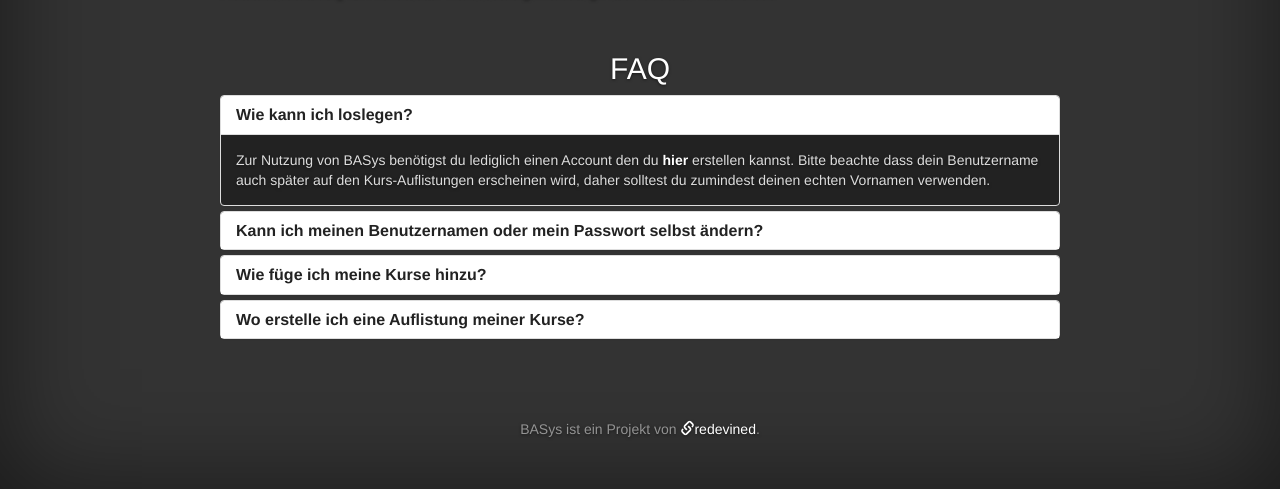
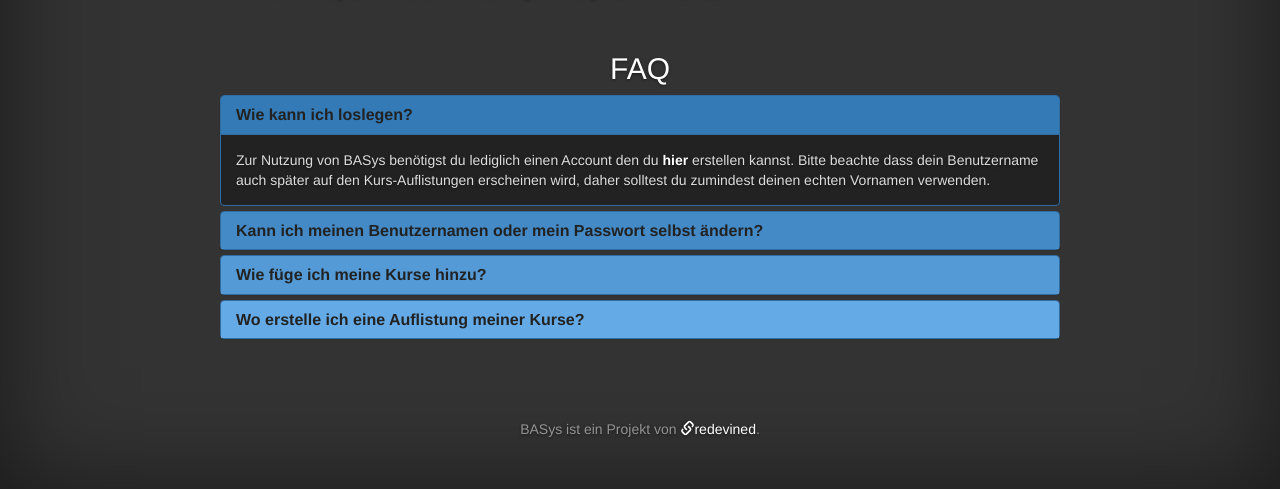
Before and after one commit to redevined/brenner-assistant-system, a Python web app: template templates/about.html in a window 1280 px wide. Shown: the part 361-850 px from the top of the page. Run offline with Jinja, Linux system fonts and the light colour scheme; the template is opened without the code that fills it, so the values that code supplies are empty; some libraries are stand-ins or nearby versions.

Commit message:
Removed scroll-body + slight color changes

```diff
--- a/static/css/courses.css
+++ b/static/css/courses.css
@@ -5,11 +5,6 @@ table {
   border-radius: 6px;
   box-shadow: inset 5px 5px 5px rgba(0,0,0,.1);
   overflow: hidden;
-}
-
-.scroll-body {
-  max-height: 700px;
-  overflow: auto;
 }
 
 thead .course {
--- a/static/css/home.css
+++ b/static/css/home.css
@@ -12,15 +12,27 @@
 }
 
 .panel-default {
-	border-color: #ddd;
+	border-color: #2e6da4;
 }
 
-.panel-default > .panel-heading {
-	background-color: #fff;
+.panel-default > .panel-heading#q1 {
+	background-color: #337ab7;
+}
+
+.panel-default > .panel-heading#q2 {
+	background-color: #438ac7;
+}
+
+.panel-default > .panel-heading#q3 {
+	background-color: #539ad7;
+}
+
+.panel-default > .panel-heading#q4 {
+	background-color: #63aae7;
 }
 
 .panel-default > .panel-heading + .panel-collapse > .panel-body {
-	border-top-color: #ddd;
+	border-top-color: #2e6da4;
 }
 
 .panel-heading a, .panel-heading a:hover, .panel-heading a:focus {
--- a/templates/admin.html
+++ b/templates/admin.html
@@ -19,7 +19,7 @@
 <div class="cover-content center inner">
 	<h2>
 		BASys Admin Bereich.<br />
-		<small>Careful: Your're toying with powerful forces here.</small>
+		<small>Careful: <a href="https://xkcd.com/419/">Your're toying with powerful forces here.</a></small>
 	</h2>
 	<br />
 
@@ -43,7 +43,6 @@
 	{% endfor %}
 
 	{% if result %}
-	<div class="scroll-body">
 	<table class="table table-hover">
 		{% for record in result %}
 		<tr>
@@ -53,7 +52,6 @@
 		</tr>
 		{% endfor %}
 	</table>
-	</div>
 	{% endif %}
 </div>
 {% endblock %}
--- a/templates/courses.html
+++ b/templates/courses.html
@@ -63,7 +63,7 @@
 	<br />
 	{% endfor %}
 
-	<div class="scroll-body">
+
 	<form method="POST" action="{{ _.Config.Urls.App.course_add }}">
 		<table class="table table-hover">
 			<thead>
@@ -131,7 +131,6 @@
 			</tbody>
 		</table>
 	</form>
-	</div>
 	<br />
 
 	<form method="POST" action="{{ _.Config.Urls.App.course_submit }}" class="form-inline">
```
Lines whose indentation alone changed are shown as unchanged.
